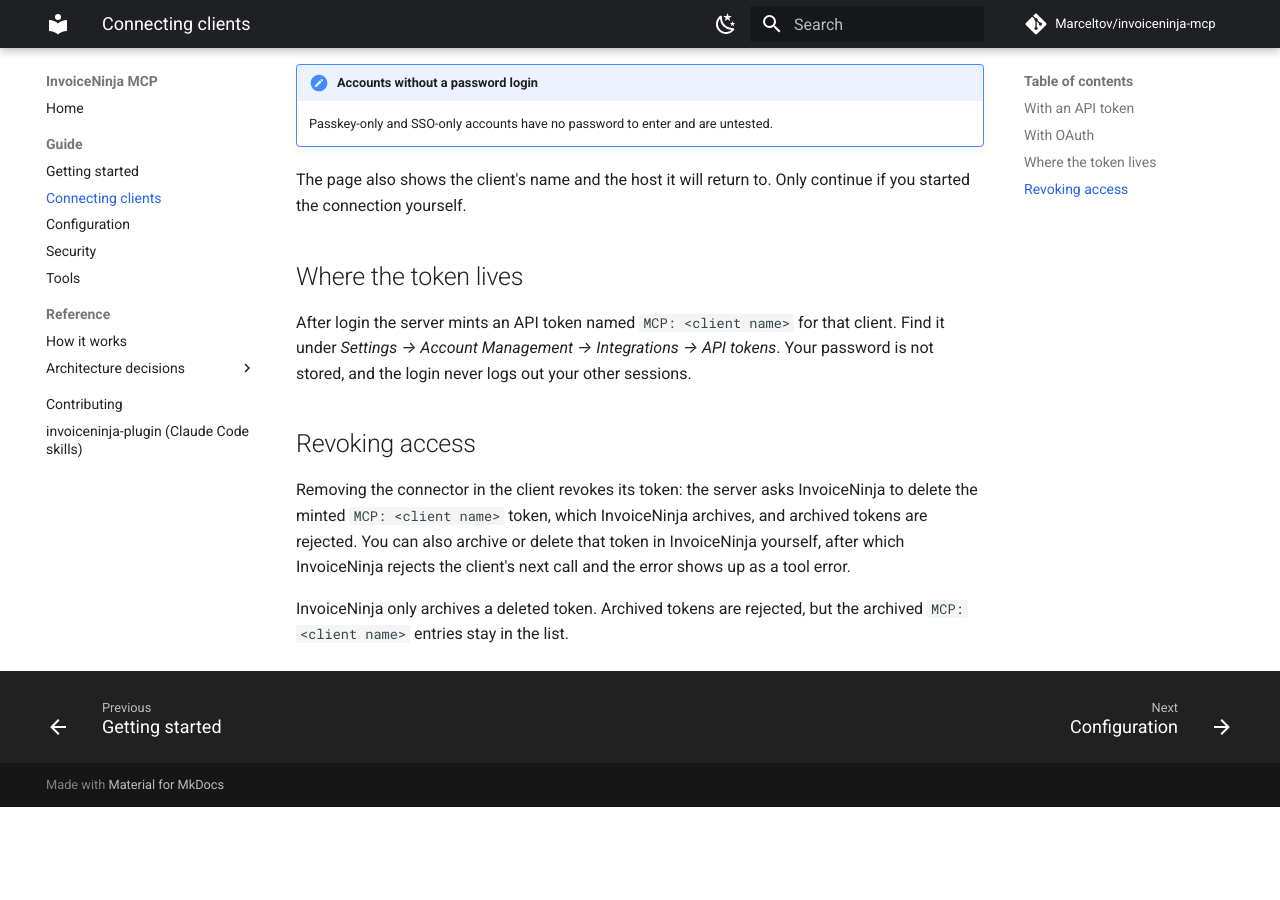
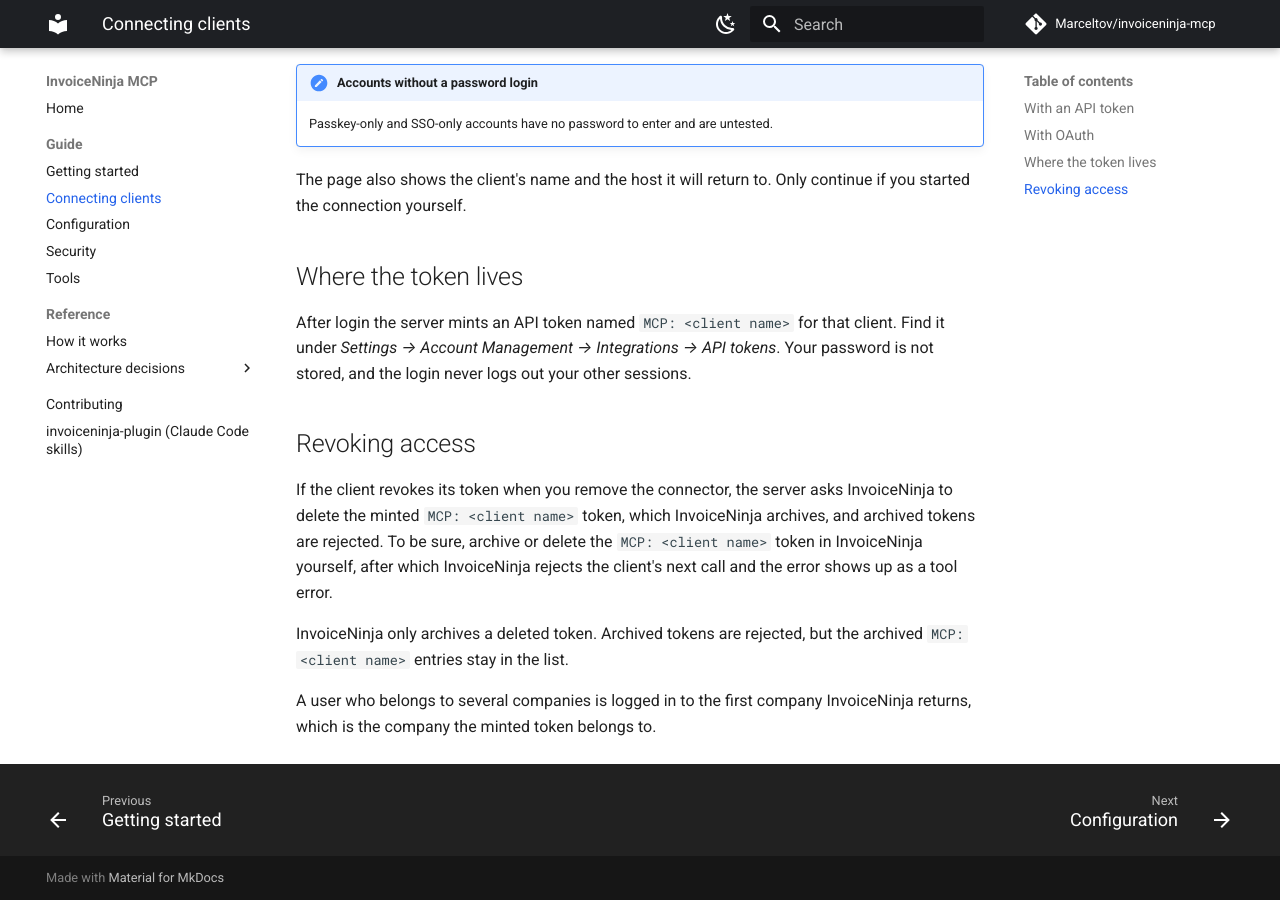
Before and after one commit to Marceltov/invoiceninja-mcp, an MkDocs documentation site: the page built from docs/connecting.md, in a window 1280 px wide and 900 px high, scrolled down 924 px. Built offline with MkDocs 1.6.1 and Material for MkDocs 9.7.7, drawn with Linux system fonts in a browser that asks for light colours; comment, search, counter and statistics services are not loaded; before the commit the page ends 1731 px from its top, so only the background shows below that.

Commit message:
INVOICENINJA-MCP: Fix final review findings (non-string error message, spoofable redirect host, docs wording)
Co-Authored-By: Claude Sonnet 5.5 <noreply@anthropic.com>
Claude-Session: https://claude.ai/code/session_016aCymGCUZcN7UHyZhVbUY2

```diff
--- a/docs/connecting.md
+++ b/docs/connecting.md
@@ -40,6 +40,8 @@ After login the server mints an API token named `MCP: <client name>` for that cl
 
 ## Revoking access
 
-Removing the connector in the client revokes its token: the server asks InvoiceNinja to delete the minted `MCP: <client name>` token, which InvoiceNinja archives, and archived tokens are rejected. You can also archive or delete that token in InvoiceNinja yourself, after which InvoiceNinja rejects the client's next call and the error shows up as a tool error.
+If the client revokes its token when you remove the connector, the server asks InvoiceNinja to delete the minted `MCP: <client name>` token, which InvoiceNinja archives, and archived tokens are rejected. To be sure, archive or delete the `MCP: <client name>` token in InvoiceNinja yourself, after which InvoiceNinja rejects the client's next call and the error shows up as a tool error.
 
 InvoiceNinja only archives a deleted token. Archived tokens are rejected, but the archived `MCP: <client name>` entries stay in the list.
+
+A user who belongs to several companies is logged in to the first company InvoiceNinja returns, which is the company the minted token belongs to.
```
Also changed, not shown: README.md (+1 -1 lines), docs/security.md (+1 -1 lines), 2 other files.
